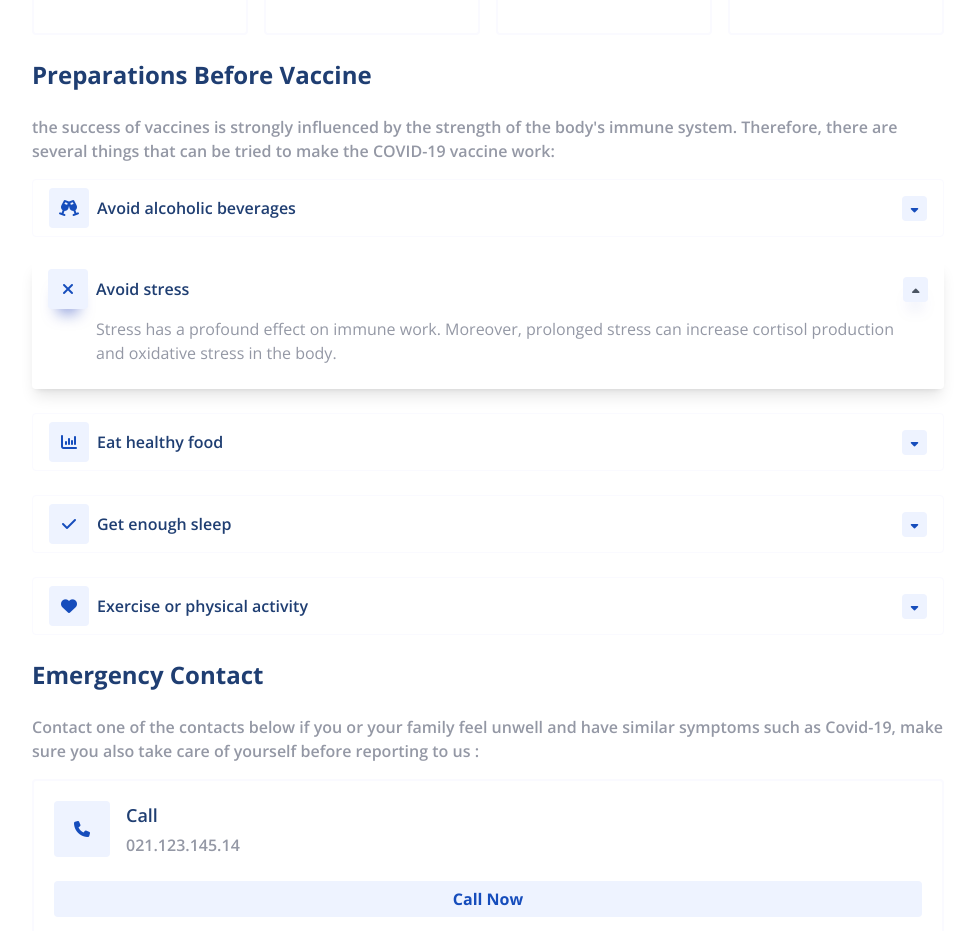
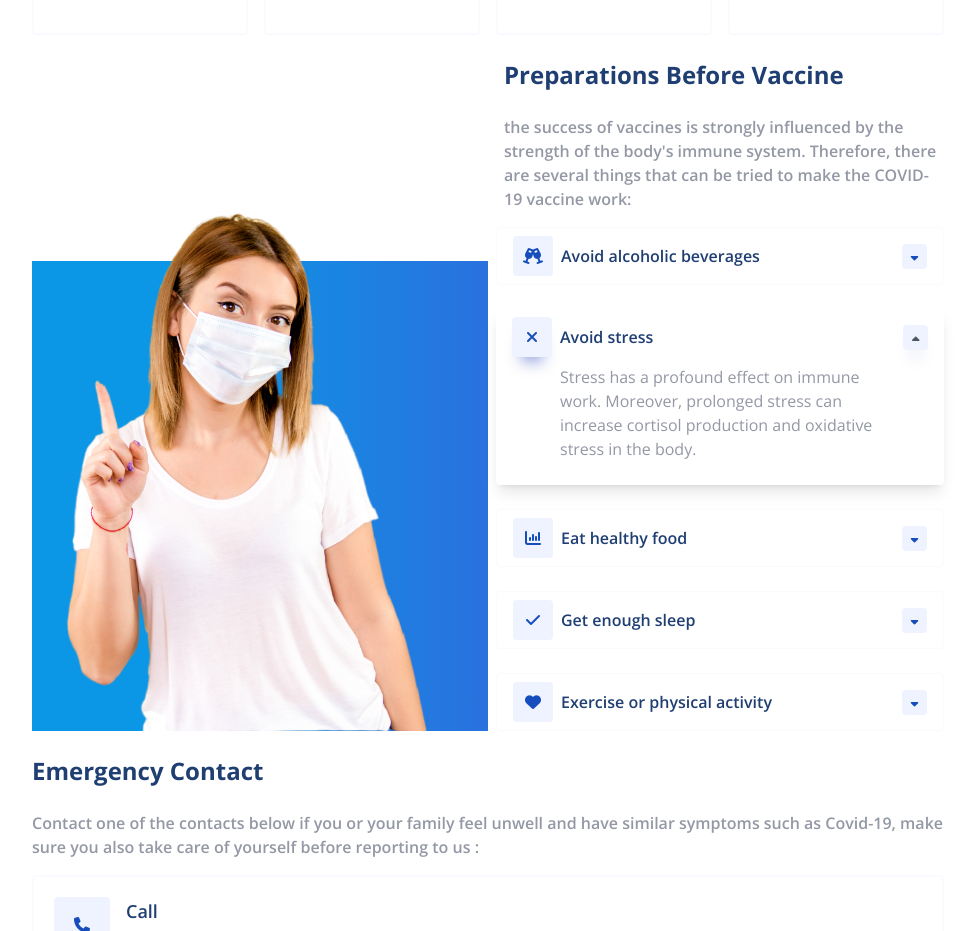
Before and after one commit to ajcarrillo/vaccine, a website: page index.html in a window 1280 px wide. Shown: the part 1333-2264 px from the top of the page, without its empty margins (152-1125 px from the left). Drawn offline with nearby package versions, Linux system fonts and the light colour scheme; files that its build step writes are made by us from their sources.

Commit message:
preparation section tablet view

```diff
--- a/index.html
+++ b/index.html
@@ -206,9 +206,15 @@
         </div>
       </div>
     </section>
+
     <section class="preparation">
-      <div class="container">
-        <div>
+      <div class="container preparation-content">
+        <div class="preparation-wrapper md:relative">
+          <div class="hero-gradient">
+            <div class="hero-gradient-white"></div>
+            <div class="preparation-img"></div>
+          </div>
+          <div class="preparation-intro">
             <h2 class="section-title">Preparations Before Vaccine</h2>
             <p class="section-description">
               the success of vaccines is strongly influenced by the
@@ -217,7 +223,7 @@
               vaccine work:
             </p>
           </div>
-        <div>
+          <div class="md:pl-4">
             <ul class="preparation-list">
               <li class="preparation-list-item">
                 <div class="preparation-list-content">
@@ -228,9 +234,11 @@
                   </div>
                   <div class="preparation-title">
                     <p class="preparation-title-title">Avoid alcoholic beverages</p>
-                  <p class="preparation-description">Lorem ipsum dolor sit amet, consectetur adipisicing elit. At beatae
+                    <p class="preparation-description">Lorem ipsum dolor sit amet, consectetur adipisicing elit. At
+                      beatae
                       deserunt distinctio doloremque
-                    doloribus et iure magnam minima minus necessitatibus, nisi, numquam, officia perspiciatis quasi quo
+                      doloribus et iure magnam minima minus necessitatibus, nisi, numquam, officia perspiciatis quasi
+                      quo
                       quod sequi soluta totam.</p>
                   </div>
                   <div class="preparation-button-container">
@@ -333,7 +341,9 @@
             </ul>
           </div>
         </div>
+      </div>
     </section>
+
     <section class="emergency-contact">
       <div class="container">
         <div>
--- a/src/assets/css/vaccine.css
+++ b/src/assets/css/vaccine.css
@@ -317,6 +317,36 @@ p {
     .why-cards-container {
         @apply grid grid-cols-2 gap-4;
     }
+
+    .preparation-content {}
+
+    .preparation>.preparation-content>.preparation-wrapper>.hero-gradient {
+        height: 100%;
+        left: 0;
+        @apply w-1/2;
+    }
+
+    .preparation-intro {
+        @apply w-1/2 ml-auto pl-4;
+    }
+
+    .hero-gradient-white {
+        @apply bg-white;
+        height: 30%;
+    }
+
+    .preparation-img {
+        background-image: url('../img/img02.png');
+        background-size: cover;
+        background-position: 20% 100%;
+        background-repeat: no-repeat;
+        height: 80%;
+        @apply absolute bottom-0 w-full;
+    }
+
+    .preparation-list-item {
+        @apply w-1/2 ml-auto;
+    }
 }
 
 @media screen and (min-width:1024px) {
```
Lines whose indentation alone changed are shown as unchanged.
